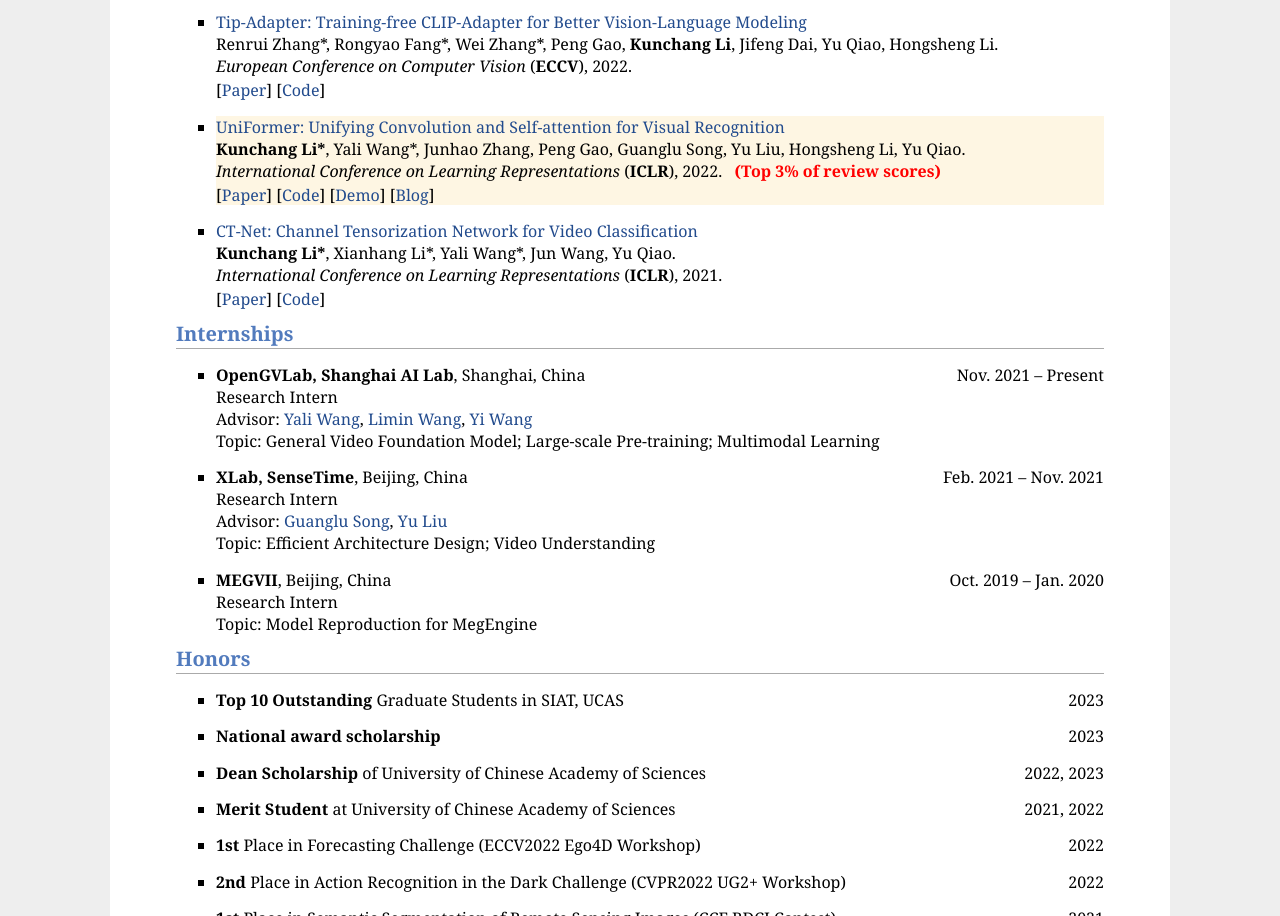
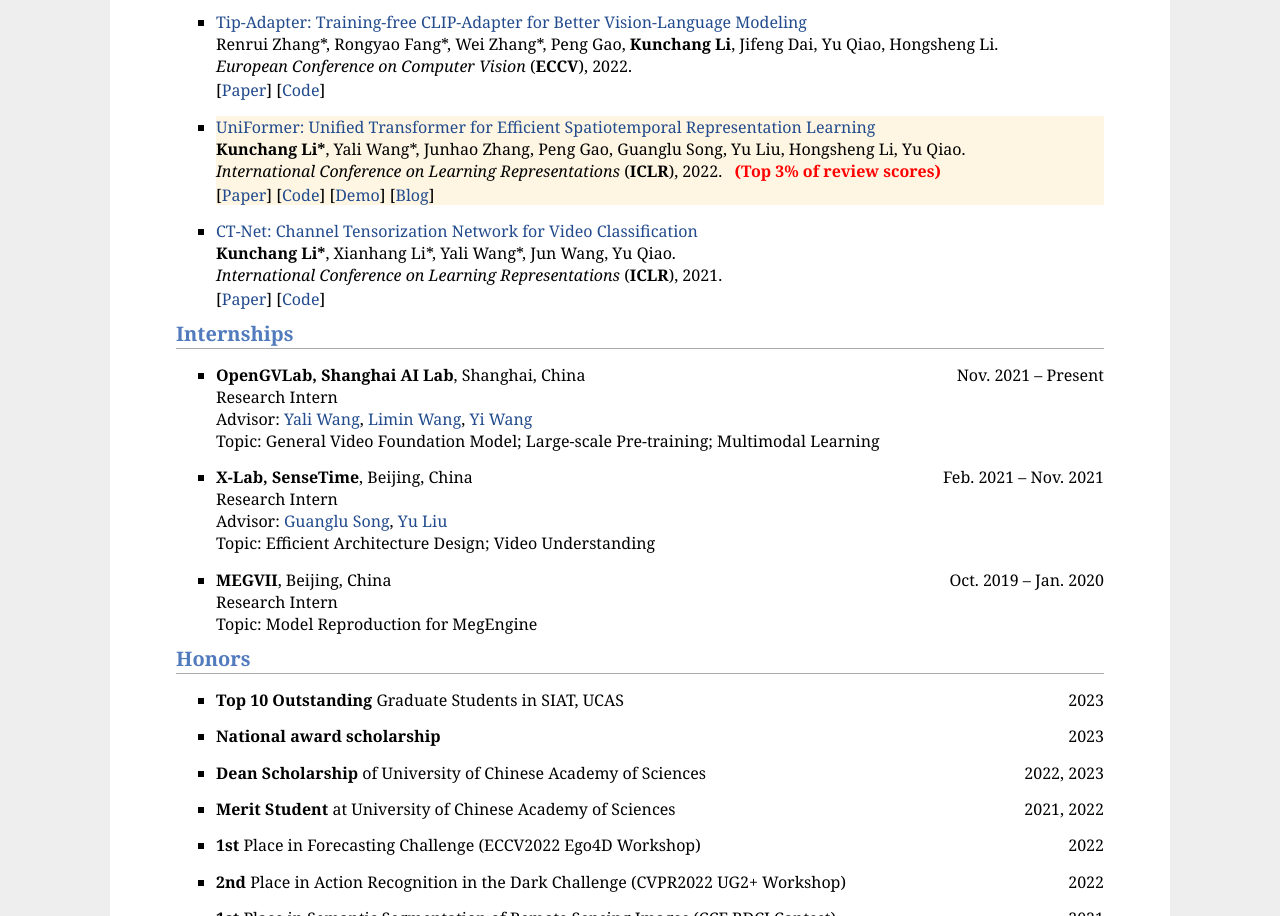
Before and after one commit to Andy1621/Andy1621.github.io, a plain HTML site: page index.html in a window 1280 px wide. Shown: the part 2262-3178 px from the top of the page. Drawn offline with Linux system fonts and the light colour scheme.

Commit message:
update 0405

```diff
--- a/index.html
+++ b/index.html
@@ -259,7 +259,7 @@
 	</li>
 	<li>
 		<div class="highlight">
-		<a href="https://arxiv.org/abs/2201.04676">UniFormer: Unifying Convolution and Self-attention for Visual Recognition</a>
+		<a href="https://arxiv.org/abs/2201.04676">UniFormer: Unified Transformer for Efficient Spatiotemporal Representation Learning</a>
 		<br><b>Kunchang Li*</b>, Yali Wang*, Junhao Zhang, Peng Gao, Guanglu Song, Yu Liu, Hongsheng Li, Yu Qiao.<br>
 		<em>International Conference on Learning Representations</em> (<b>ICLR</b>), 2022.  &nbsp <font color="red"><strong>(Top 3% of review scores)</strong></font></br>
 		<p style="margin-top:3px">
@@ -294,7 +294,7 @@
 		Topic: General Video Foundation Model; Large-scale Pre-training; Multimodal Learning<br>
 	</li>
 	<li>
-		<div style="float:left; text-align:left"><b>XLab, SenseTime</b>, Beijing, China</div> <div style="float:right; text-align:right">Feb. 2021 – Nov. 2021</div><br>
+		<div style="float:left; text-align:left"><b>X-Lab, SenseTime</b>, Beijing, China</div> <div style="float:right; text-align:right">Feb. 2021 – Nov. 2021</div><br>
 		Research Intern<br>
 		Advisor: <a href="https://scholar.google.com/citations?user=Bd3v08QAAAAJ">Guanglu Song</a>, <a href="https://scholar.google.com/citations?user=Lzb6A1sAAAAJ">Yu Liu</a><br>
 		Topic: Efficient Architecture Design; Video Understanding<br>
```
